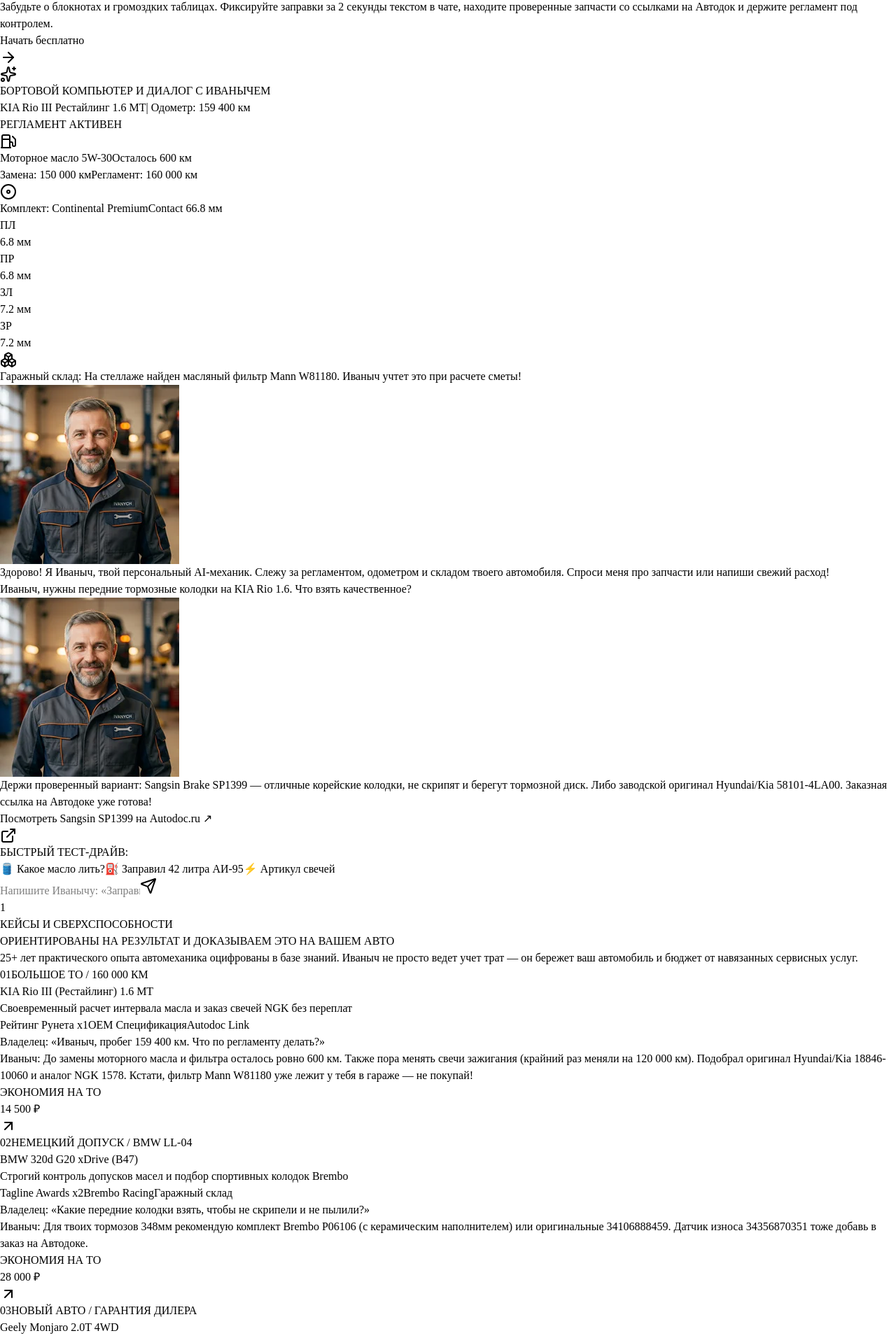
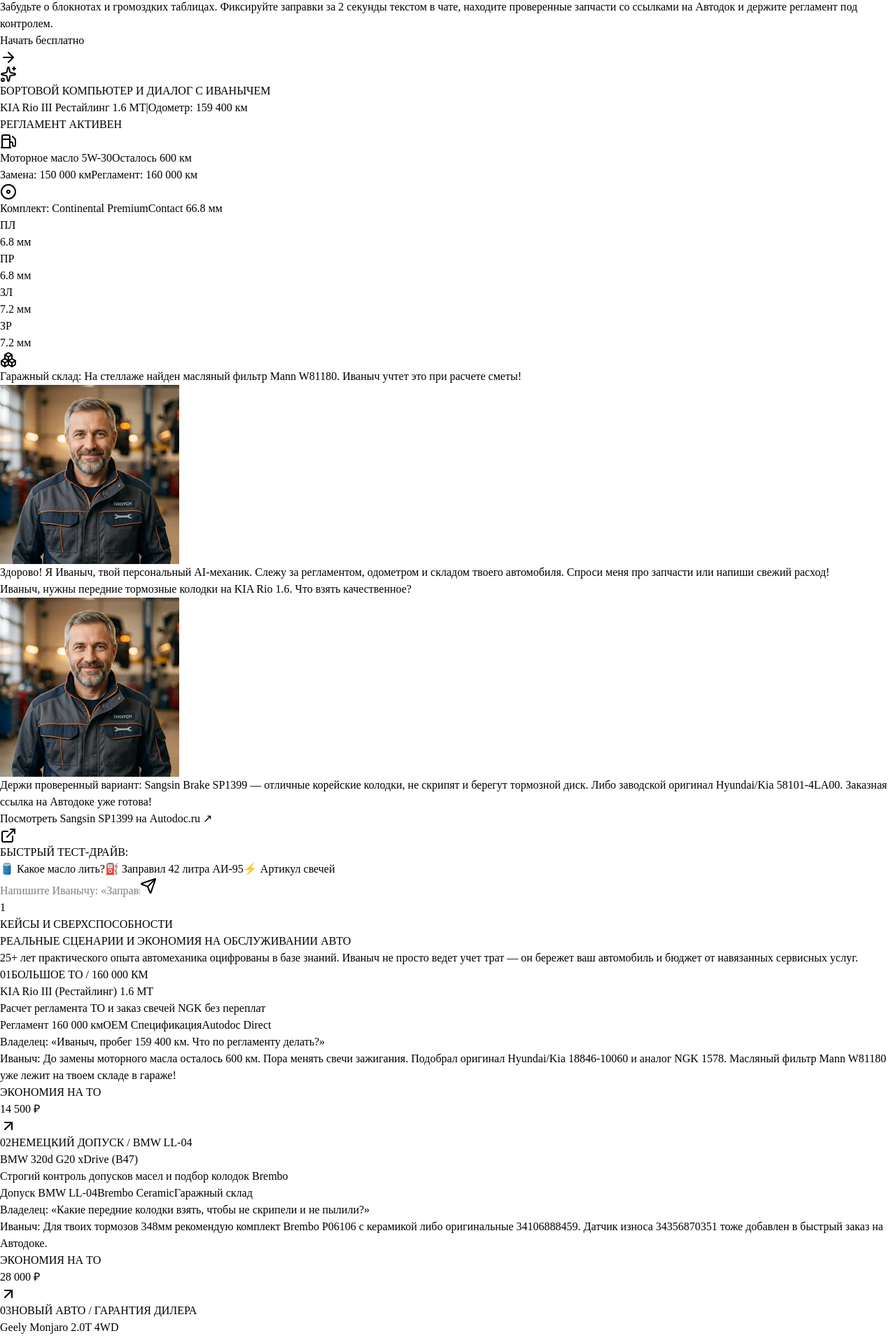
Before and after one commit to Werwllleh/autonote, a React (Vite) app in the folder apps/client/: page / in a window 1280 px wide. Shown: the part 273-2185 px from the top of the page at 70% size. Built offline with nearby package versions, Linux system fonts and the light colour scheme.

Commit message:
fix(landing): clean strange tags, align cards grid and prevent mobile odometer wrap

```diff
--- a/apps/client/src/pages/landing.tsx
+++ b/apps/client/src/pages/landing.tsx
@@ -96,18 +96,18 @@
     num: "01",
     tag: "БОЛЬШОЕ ТО / 160 000 КМ",
     car: "KIA Rio III (Рестайлинг) 1.6 MT",
-    headline: "Своевременный расчет интервала масла и заказ свечей NGK без переплат",
+    headline: "Расчет регламента ТО и заказ свечей NGK без переплат",
     savings: "14 500 ₽",
     metrics: [
       { label: "Точность подбора", value: "100%" },
       { label: "Экономия времени", value: "3 часа" },
       { label: "Артикулы Autodoc", value: "OEM Direct" },
     ],
-    badges: ["Рейтинг Рунета x1", "OEM Спецификация", "Autodoc Link"],
+    badges: ["Регламент 160 000 км", "OEM Спецификация", "Autodoc Direct"],
     dialog: {
       user: "Иваныч, пробег 159 400 км. Что по регламенту делать?",
       assistant:
-        "До замены моторного масла и фильтра осталось ровно 600 км. Также пора менять свечи зажигания (крайний раз меняли на 120 000 км). Подобрал оригинал Hyundai/Kia 18846-10060 и аналог NGK 1578. Кстати, фильтр Mann W81180 уже лежит у тебя в гараже — не покупай!",
+        "До замены моторного масла осталось 600 км. Пора менять свечи зажигания. Подобрал оригинал Hyundai/Kia 18846-10060 и аналог NGK 1578. Масляный фильтр Mann W81180 уже лежит на твоем складе в гараже!",
     },
     partLink: "https://www.autodoc.ru/man/647/part/1884610060",
   },
@@ -115,18 +115,18 @@
     num: "02",
     tag: "НЕМЕЦКИЙ ДОПУСК / BMW LL-04",
     car: "BMW 320d G20 xDrive (B47)",
-    headline: "Строгий контроль допусков масел и подбор спортивных колодок Brembo",
+    headline: "Строгий контроль допусков масел и подбор колодок Brembo",
     savings: "28 000 ₽",
     metrics: [
       { label: "Допуск масла", value: "BMW LL-04" },
       { label: "Склад гаража", value: "1 фильтр в наличии" },
       { label: "Сохранность гарантии", value: "100%" },
     ],
-    badges: ["Tagline Awards x2", "Brembo Racing", "Гаражный склад"],
+    badges: ["Допуск BMW LL-04", "Brembo Ceramic", "Гаражный склад"],
     dialog: {
       user: "Какие передние колодки взять, чтобы не скрипели и не пылили?",
       assistant:
-        "Для твоих тормозов 348мм рекомендую комплект Brembo P06106 (с керамическим наполнителем) или оригинальные 34106888459. Датчик износа 34356870351 тоже добавь в заказ на Автодоке.",
+        "Для твоих тормозов 348мм рекомендую комплект Brembo P06106 с керамикой либо оригинальные 34106888459. Датчик износа 34356870351 тоже добавлен в быстрый заказ на Автодоке.",
     },
     partLink: "https://www.autodoc.ru/man/511/part/34106888459",
   },
@@ -134,18 +134,18 @@
     num: "03",
     tag: "НОВЫЙ АВТО / ГАРАНТИЯ ДИЛЕРА",
     car: "Geely Monjaro 2.0T 4WD",
-    headline: "Скан заказ-нарядов с камеры и сохранение всех чеков в WebP",
+    headline: "Скан заказ-нарядов с камеры и сохранение чеков в WebP",
     savings: "19 200 ₽",
     metrics: [
       { label: "Оцифровка чека", value: "1.2 сек" },
       { label: "Формат фото", value: "WebP 1600px" },
       { label: "Статус при продаже", value: "+15% к цене" },
     ],
-    badges: ["Золотой сайт x1", "Безопасное хранилище", "WebP Фото"],
+    badges: ["Скан заказ-наряда", "Безопасное хранилище", "WebP Фото"],
     dialog: {
       user: "Зафиксируй нулевое ТО у дилера на 25 400 руб, прикрепил фото заказ-наряда",
       assistant:
-        "Расход успешно внесен: ТО-0 на 25 400 ₽. Фото заказ-наряда сжато в WebP без потери четкости печатей и привязано к истории. Одометр зафиксирован: 5 120 км.",
+        "Расход успешно внесен: ТО на 25 400 ₽. Фото заказ-наряда сжато в WebP без потери четкости печатей и привязано к истории авто. Одометр зафиксирован: 5 120 км.",
     },
     partLink: "https://www.autodoc.ru",
   },
@@ -588,22 +588,27 @@
 
               {/* Header inside showcase */}
               <div className="flex flex-col sm:flex-row sm:items-center justify-between pb-6 border-b border-slate-100 gap-4">
-                <div className="flex items-center gap-3">
-                  <div className="flex h-10 w-10 items-center justify-center rounded-xl bg-slate-100 border border-slate-200 text-slate-800">
+                <div className="flex items-center gap-3 min-w-0">
+                  <div className="flex h-10 w-10 items-center justify-center rounded-xl bg-slate-100 border border-slate-200 text-slate-800 shrink-0">
                     <Sparkles className="h-5 w-5 text-amber-500" />
                   </div>
-                  <div>
-                    <div className="text-xs uppercase tracking-wider text-slate-500 font-mono font-semibold">
+                  <div className="min-w-0">
+                    <div className="text-[11px] sm:text-xs uppercase tracking-wider text-slate-500 font-mono font-semibold">
                       БОРТОВОЙ КОМПЬЮТЕР И ДИАЛОГ С ИВАНЫЧЕМ
                     </div>
-                    <div className="text-base sm:text-lg font-bold text-slate-950 flex items-center gap-2">
-                      <span>KIA Rio III Рестайлинг 1.6 MT</span>
-                      <span className="text-xs font-normal text-slate-400 font-mono">| Одометр: 159 400 км</span>
+                    <div className="mt-0.5 flex flex-wrap sm:flex-nowrap items-baseline gap-x-2.5 gap-y-1">
+                      <span className="text-sm sm:text-lg font-bold text-slate-950">
+                        KIA Rio III Рестайлинг 1.6 MT
+                      </span>
+                      <span className="text-xs font-semibold text-slate-500 font-mono whitespace-nowrap shrink-0">
+                        <span className="hidden sm:inline text-slate-300 mr-2">|</span>
+                        Одометр: 159&nbsp;400&nbsp;км
+                      </span>
                     </div>
                   </div>
                 </div>
 
-                <div className="flex items-center gap-2">
+                <div className="flex items-center gap-2 shrink-0">
                   <span className="inline-flex items-center gap-2 rounded-full border border-emerald-300 bg-emerald-50 px-3 py-1 text-xs font-mono text-emerald-700 font-medium">
                     <span className="h-1.5 w-1.5 rounded-full bg-emerald-500 animate-pulse" />
                     РЕГЛАМЕНТ АКТИВЕН
@@ -619,19 +624,19 @@
 
                   {/* Oil Gauge */}
                   <div className="rounded-2xl border border-slate-200 bg-slate-50/90 p-5 shadow-sm">
-                    <div className="flex items-center justify-between text-xs text-slate-700 mb-3">
-                      <span className="flex items-center gap-2 font-mono uppercase tracking-wider font-semibold">
-                        <Fuel className="h-4 w-4 text-amber-500" />
+                    <div className="flex items-center justify-between text-xs text-slate-700 mb-3 gap-2">
+                      <span className="flex items-center gap-2 font-mono uppercase tracking-wider font-semibold truncate">
+                        <Fuel className="h-4 w-4 text-amber-500 shrink-0" />
                         Моторное масло 5W-30
                       </span>
-                      <span className="font-mono text-amber-600 font-bold">Осталось 600 км</span>
+                      <span className="font-mono text-amber-600 font-bold whitespace-nowrap shrink-0">Осталось 600&nbsp;км</span>
                     </div>
                     <div className="h-2.5 w-full rounded-full bg-slate-200 overflow-hidden">
                       <div className="h-full bg-amber-500 rounded-full" style={{ width: "94%" }} />
                     </div>
                     <div className="flex justify-between text-[11px] text-slate-500 font-mono mt-2">
-                      <span>Замена: 150 000 км</span>
-                      <span>Регламент: 160 000 км</span>
+                      <span className="whitespace-nowrap">Замена: 150&nbsp;000&nbsp;км</span>
+                      <span className="whitespace-nowrap">Регламент: 160&nbsp;000&nbsp;км</span>
                     </div>
                   </div>
 
@@ -817,7 +822,7 @@
 
           <TextReveal delay={0.1}>
             <h2 className="text-3xl sm:text-5xl lg:text-7xl font-black tracking-[-0.04em] text-slate-950 uppercase max-w-5xl leading-[1.05]">
-              ОРИЕНТИРОВАНЫ НА РЕЗУЛЬТАТ И ДОКАЗЫВАЕМ ЭТО НА ВАШЕМ АВТО
+              РЕАЛЬНЫЕ СЦЕНАРИИ И ЭКОНОМИЯ НА ОБСЛУЖИВАНИИ АВТО
             </h2>
           </TextReveal>
 
@@ -829,55 +834,53 @@
           {/* Large Project Showcase Cards */}
           <div className="grid grid-cols-1 lg:grid-cols-3 gap-8 mt-16 sm:mt-20">
             {caseProjects.map((project, idx) => (
-              <FadeUp key={idx} delay={0.15 * idx} className="h-full">
-                <div className="group h-full flex flex-col justify-between rounded-3xl border border-slate-200/90 bg-white p-8 sm:p-10 transition-all duration-500 hover:border-slate-300 hover:shadow-[0_16px_40px_rgba(0,0,0,0.06)] shadow-sm">
+              <FadeUp key={idx} delay={0.15 * idx} className="h-full flex flex-col">
+                <div className="group h-full flex flex-col rounded-3xl border border-slate-200/90 bg-white p-7 sm:p-9 transition-all duration-500 hover:border-slate-300 hover:shadow-[0_16px_40px_rgba(0,0,0,0.06)] shadow-sm">
 
-                  <div>
                   {/* Top Row: Number & Tag */}
-                    <div className="flex items-center justify-between pb-6 border-b border-slate-100">
+                  <div className="flex items-center justify-between pb-5 border-b border-slate-100 shrink-0">
                     <span className="font-mono text-2xl font-black text-slate-300 group-hover:text-slate-900 transition-colors">
                       {project.num}
                     </span>
-                      <span className="rounded-full border border-slate-200 bg-slate-50 px-3 py-1 text-[11px] font-mono text-slate-600 font-medium">
+                    <span className="rounded-full border border-slate-200 bg-slate-50 px-3 py-1 text-[11px] font-mono text-slate-600 font-semibold">
                       {project.tag}
                     </span>
                   </div>
 
-                    {/* Car Model & Headline */}
-                    <div className="mt-6">
+                  {/* Car Model & Headline (Strict min-height ensures identical start for badges) */}
+                  <div className="mt-5 min-h-[4.75rem] sm:min-h-[5.25rem] flex flex-col justify-start shrink-0">
                     <div className="text-xs font-mono uppercase tracking-wider text-amber-600 font-bold">
                       {project.car}
                     </div>
-                      <h3 className="text-xl sm:text-2xl font-bold text-slate-950 tracking-tight mt-2 leading-snug">
+                    <h3 className="text-lg sm:text-xl font-bold text-slate-950 tracking-tight mt-1.5 leading-snug">
                       {project.headline}
                     </h3>
                   </div>
 
-                    {/* Badges List */}
-                    <div className="flex flex-wrap gap-2 mt-6">
+                  {/* Badges List (Consistent height aligns start of dialogue box) */}
+                  <div className="mt-4 min-h-[2.25rem] flex flex-wrap items-center gap-1.5 shrink-0">
                     {project.badges.map((b, bIdx) => (
                       <span
                         key={bIdx}
-                          className="rounded-full bg-slate-50 border border-slate-200 px-3 py-1 text-xs text-slate-700 font-medium"
+                        className="rounded-full bg-slate-50 border border-slate-200 px-3 py-1 text-[11px] font-mono text-slate-700 font-medium whitespace-nowrap"
                       >
                         {b}
                       </span>
                     ))}
                   </div>
 
-                    {/* Dialog Sample */}
-                    <div className="mt-8 rounded-2xl border border-slate-200 bg-slate-50 p-5 space-y-3">
-                      <div className="text-xs text-slate-500">
+                  {/* Dialog Sample (flex-1 expands evenly across all cards) */}
+                  <div className="mt-6 flex-1 rounded-2xl border border-slate-200 bg-slate-50 p-5 flex flex-col justify-between">
+                    <div className="text-xs text-slate-500 pb-3">
                       <span className="font-bold text-slate-900">Владелец:</span> «{project.dialog.user}»
                     </div>
                     <div className="text-xs text-slate-800 leading-relaxed border-t border-slate-200/80 pt-3">
                       <span className="font-bold text-amber-600">Иваныч:</span> {project.dialog.assistant}
                     </div>
                   </div>
-                  </div>
 
-                  {/* Bottom Metrics & Action */}
-                  <div className="mt-8 pt-6 border-t border-slate-100 flex items-center justify-between">
+                  {/* Bottom Metrics & Action (Anchored to footer line across all columns) */}
+                  <div className="mt-6 pt-5 border-t border-slate-100 flex items-center justify-between shrink-0">
                     <div>
                       <div className="text-[10px] uppercase font-mono text-slate-400 font-semibold">ЭКОНОМИЯ НА ТО</div>
                       <div className="text-2xl font-black font-mono text-emerald-600">{project.savings}</div>
@@ -886,7 +889,7 @@
                       href={project.partLink}
                       target="_blank"
                       rel="noreferrer"
-                      className="flex h-11 w-11 items-center justify-center rounded-full bg-slate-100 text-slate-700 transition-all group-hover:bg-slate-900 group-hover:text-white"
+                      className="flex h-11 w-11 items-center justify-center rounded-full bg-slate-100 text-slate-700 transition-all group-hover:bg-slate-900 group-hover:text-white shadow-2xs"
                       aria-label="Прямая ссылка"
                     >
                       <ArrowUpRight className="h-5 w-5" />
@@ -926,32 +929,32 @@
 
           {/* Metric Counters Grid */}
           <div className="grid grid-cols-2 lg:grid-cols-4 gap-6 mt-16 sm:mt-20">
-            <FadeUp delay={0.1}>
-              <div className="rounded-3xl border border-slate-200 bg-white p-6 sm:p-8 shadow-sm">
+            <FadeUp delay={0.1} className="h-full flex flex-col">
+              <div className="h-full flex flex-col justify-between rounded-3xl border border-slate-200 bg-white p-6 sm:p-8 shadow-sm">
                 <div className="text-4xl sm:text-6xl font-black font-mono text-slate-950">24/7</div>
                 <div className="text-xs sm:text-sm text-slate-600 mt-3 font-medium">
                   Иваныч на связи без очередей, выходных и перерывов
                 </div>
               </div>
             </FadeUp>
-            <FadeUp delay={0.2}>
-              <div className="rounded-3xl border border-slate-200 bg-white p-6 sm:p-8 shadow-sm">
+            <FadeUp delay={0.2} className="h-full flex flex-col">
+              <div className="h-full flex flex-col justify-between rounded-3xl border border-slate-200 bg-white p-6 sm:p-8 shadow-sm">
                 <div className="text-4xl sm:text-6xl font-black font-mono text-slate-950">2 сек</div>
                 <div className="text-xs sm:text-sm text-slate-600 mt-3 font-medium">
                   На фиксацию заправки или сервиса одной строкой в чате
                 </div>
               </div>
             </FadeUp>
-            <FadeUp delay={0.3}>
-              <div className="rounded-3xl border border-slate-200 bg-white p-6 sm:p-8 shadow-sm">
+            <FadeUp delay={0.3} className="h-full flex flex-col">
+              <div className="h-full flex flex-col justify-between rounded-3xl border border-slate-200 bg-white p-6 sm:p-8 shadow-sm">
                 <div className="text-4xl sm:text-6xl font-black font-mono text-emerald-600">0 ₽</div>
                 <div className="text-xs sm:text-sm text-slate-600 mt-3 font-medium">
                   Переплат за ненужные навязанные работы в автосервисах
                 </div>
               </div>
             </FadeUp>
-            <FadeUp delay={0.4}>
-              <div className="rounded-3xl border border-slate-200 bg-white p-6 sm:p-8 shadow-sm">
+            <FadeUp delay={0.4} className="h-full flex flex-col">
+              <div className="h-full flex flex-col justify-between rounded-3xl border border-slate-200 bg-white p-6 sm:p-8 shadow-sm">
                 <div className="text-4xl sm:text-6xl font-black font-mono text-slate-950">100%</div>
                 <div className="text-xs sm:text-sm text-slate-600 mt-3 font-medium">
                   Конфиденциальность чеков и привязка к вашему гаражу
@@ -1117,7 +1120,7 @@
           <div className="grid grid-cols-1 lg:grid-cols-3 gap-8 mt-16 sm:mt-24">
 
             {/* Card 1: Paper Notebook */}
-            <FadeUp delay={0.1}>
+            <FadeUp delay={0.1} className="h-full flex flex-col">
               <div className="h-full rounded-3xl border border-slate-200 bg-slate-50/90 p-8 flex flex-col justify-between opacity-85 hover:opacity-100 transition-opacity shadow-2xs">
                 <div>
                   <div className="flex items-center justify-between pb-6 border-b border-slate-200">
@@ -1137,14 +1140,14 @@
                     ))}
                   </div>
                 </div>
-                <div className="mt-8 pt-6 border-t border-slate-200 text-xs text-slate-500 font-mono">
+                <div className="mt-8 pt-6 border-t border-slate-200 min-h-[4.5rem] flex items-center text-xs text-slate-500 font-mono">
                   Итог: чеки выцветают, одометр забывается
                 </div>
               </div>
             </FadeUp>
 
             {/* Card 2: Excel Spreadsheet */}
-            <FadeUp delay={0.2}>
+            <FadeUp delay={0.2} className="h-full flex flex-col">
               <div className="h-full rounded-3xl border border-slate-200 bg-slate-50/90 p-8 flex flex-col justify-between opacity-85 hover:opacity-100 transition-opacity shadow-2xs">
                 <div>
                   <div className="flex items-center justify-between pb-6 border-b border-slate-200">
@@ -1164,14 +1167,14 @@
                     ))}
                   </div>
                 </div>
-                <div className="mt-8 pt-6 border-t border-slate-200 text-xs text-slate-500 font-mono">
+                <div className="mt-8 pt-6 border-t border-slate-200 min-h-[4.5rem] flex items-center text-xs text-slate-500 font-mono">
                   Итог: 80% водителей бросают вести через 2 месяца
                 </div>
               </div>
             </FadeUp>
 
             {/* Card 3: AutoNotes Dominator */}
-            <FadeUp delay={0.3}>
+            <FadeUp delay={0.3} className="h-full flex flex-col">
               <div className="h-full rounded-3xl border-2 border-slate-950 bg-white p-8 flex flex-col justify-between shadow-[0_20px_50px_rgba(0,0,0,0.08)] relative overflow-hidden">
                 <div>
                   <div className="flex items-center justify-between pb-6 border-b border-slate-100">
@@ -1197,7 +1200,7 @@
                   </div>
                 </div>
 
-                <div className="mt-8 pt-6 border-t border-slate-100">
+                <div className="mt-8 pt-6 border-t border-slate-100 min-h-[4.5rem] flex items-center">
                   <Link
                     to={isAuthed ? "/dashboard" : "/register"}
                     className="flex h-12 w-full items-center justify-center gap-2 rounded-full bg-slate-950 text-xs font-extrabold uppercase tracking-wider text-white transition-transform hover:scale-[1.02] active:scale-95 shadow-md"
```
Lines whose indentation alone changed are shown as unchanged.
